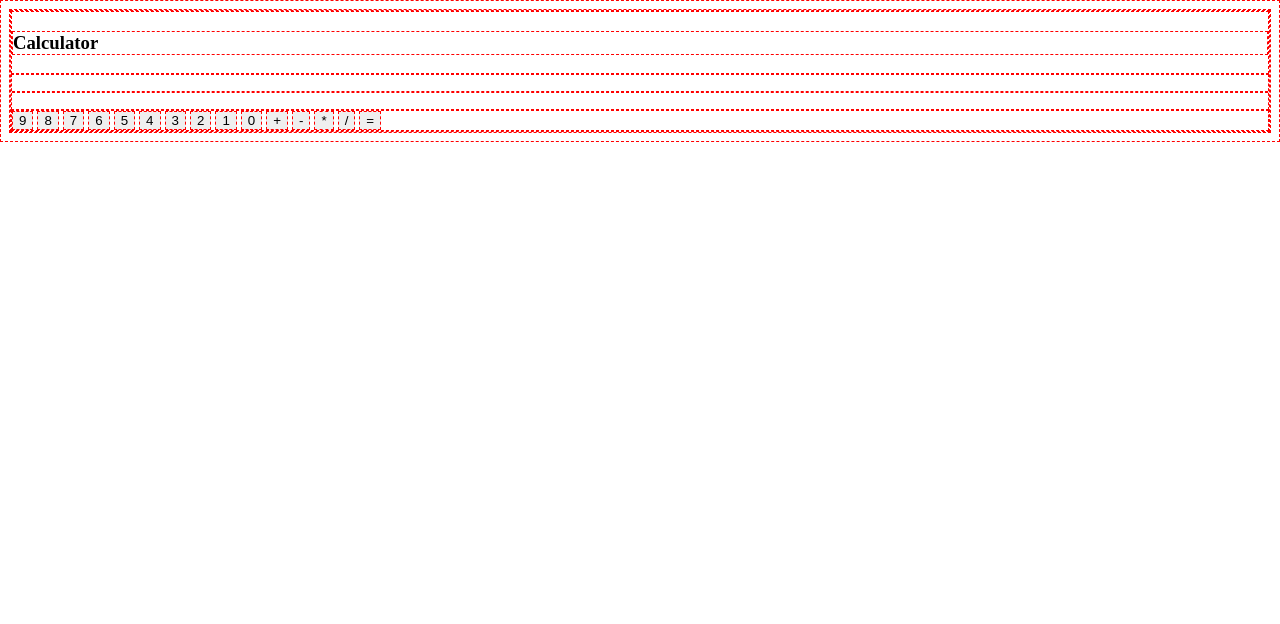
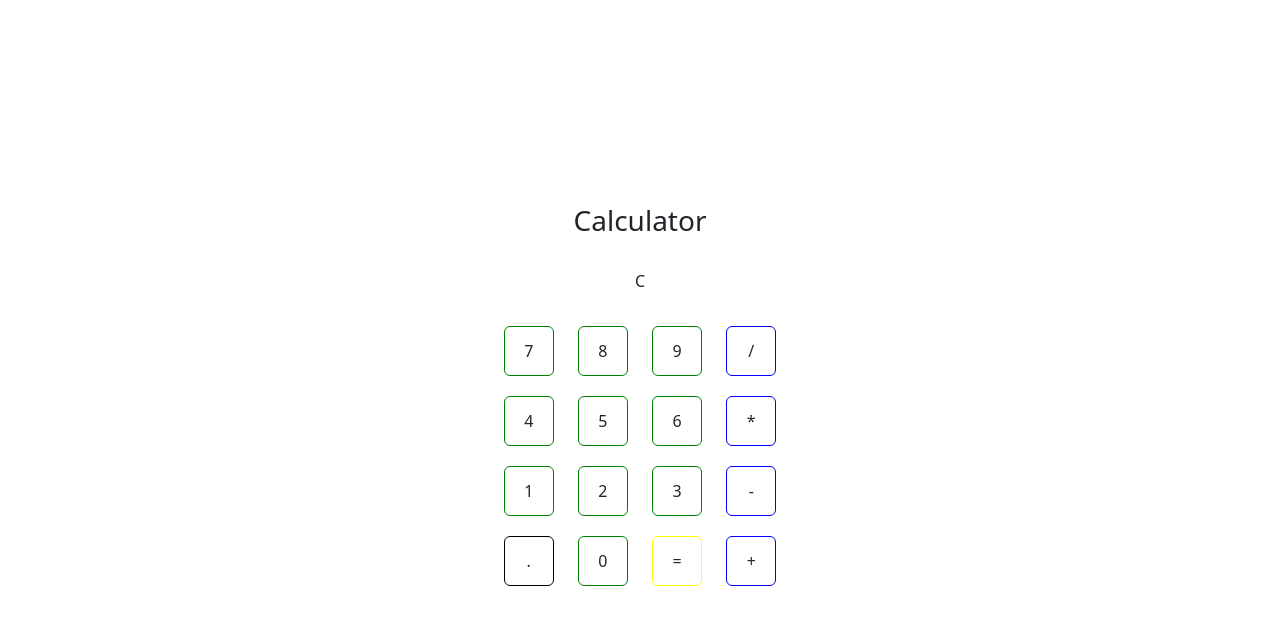
Before and after one commit to Vakho-web/calculator, a plain HTML site: page index.html in a window 1280 px wide. Drawn offline with nearby package versions, Linux system fonts and the light colour scheme.

Commit message:
ADD general button layout and styling to index.html and styles.css

```diff
--- a/index.html
+++ b/index.html
@@ -4,6 +4,7 @@
     <meta charset="UTF-8">
     <meta name="viewport" content="width=device-width, initial-scale=1.0">
     <link rel="stylesheet" href="../calculator/styles.css">
+    <link href="https://cdn.jsdelivr.net/npm/bootstrap@5.3.1/dist/css/bootstrap.min.css" rel="stylesheet" integrity="sha384-4bw+/aepP/YC94hEpVNVgiZdgIC5+VKNBQNGCHeKRQN+PtmoHDEXuppvnDJzQIu9" crossorigin="anonymous">
     <script src="../calculator/script.js"></script>
     <title>JS Calculator</title>
 </head>
@@ -12,25 +13,33 @@
         <div class="title">
             <h3 class="title">Calculator</h3>
         </div>
-        <div class="screen">
-            <p class="result"></p>
+        <div class="first-row">
+            <div class="screen"></div>
+            <button class="btn clear">C</button>
         </div>
-        <div class="buttons">
-            <button class="btn-9">9</button>
-            <button class="btn-8">8</button>
-            <button class="btn-7">7</button>
-            <button class="btn-6">6</button>
-            <button class="btn-5">5</button>
-            <button class="btn-4">4</button>
-            <button class="btn-3">3</button>
-            <button class="btn-2">2</button>
-            <button class="btn-1">1</button>
-            <button class="btn-0">0</button>
-            <button class="btn-+">+</button>
-            <button class="btn--">-</button>
-            <button class="btn-*">*</button>
-            <button class="btn-/">/</button>
-            <button class="btn-=">=</button>
+        <div class="other-rows">
+            <button class="btn number">7</button>
+            <button class="btn number">8</button>
+            <button class="btn number">9</button>
+            <button class="btn operator">/</button>
+        </div>
+        <div class="other-rows">
+            <button class="btn number">4</button>
+            <button class="btn number">5</button>
+            <button class="btn number">6</button>
+            <button class="btn operator">*</button>
+        </div>
+        <div class="other-rows">
+            <button class="btn number">1</button>
+            <button class="btn number">2</button>
+            <button class="btn number">3</button>
+            <button class="btn operator">-</button>
+        </div>
+        <div class="other-rows">
+            <button class="btn decimal">.</button>
+            <button class="btn number">0</button>
+            <button class="btn equal">=</button>
+            <button class="btn operator">+</button>
         </div>
     </div>
 </body>
--- a/script.js
+++ b/script.js
@@ -0,0 +1,19 @@
+function add(a, b) {
+	return a + b;
+};
+
+function subtract(a, b) {
+	return a - b;
+};
+
+function multiplyract(a, b) {
+	return a * b;
+};
+
+function divide(a, b) {
+	return a / b;
+};
+
+let var1;
+let var2;
+let operator;
--- a/styles.css
+++ b/styles.css
@@ -1,3 +1,44 @@
-* {
+/* * {
     border: 1px red dashed;
+} */
+
+.main {
+    display: flex;
+    justify-content: center;
+    align-items: center;
+    flex-direction: column;
+    width: 100vw;
+    height: 100vh;
+    margin: auto;
 }
+
+.other-row {
+    display: grid;
+}
+
+.other-row button {
+    width: 30px;
+    height: 30px;
+}
+
+.btn {
+    height: 50px;
+    width: 50px;
+    margin: 10px;
+}
+
+button.number {
+    border: 1px solid green;
+}
+
+button.operator {
+    border: 1px solid blue;
+}
+
+button.equal {
+    border: 1px solid yellow;
+}
+
+button.decimal {
+    border: 1px solid black;
+}
```
